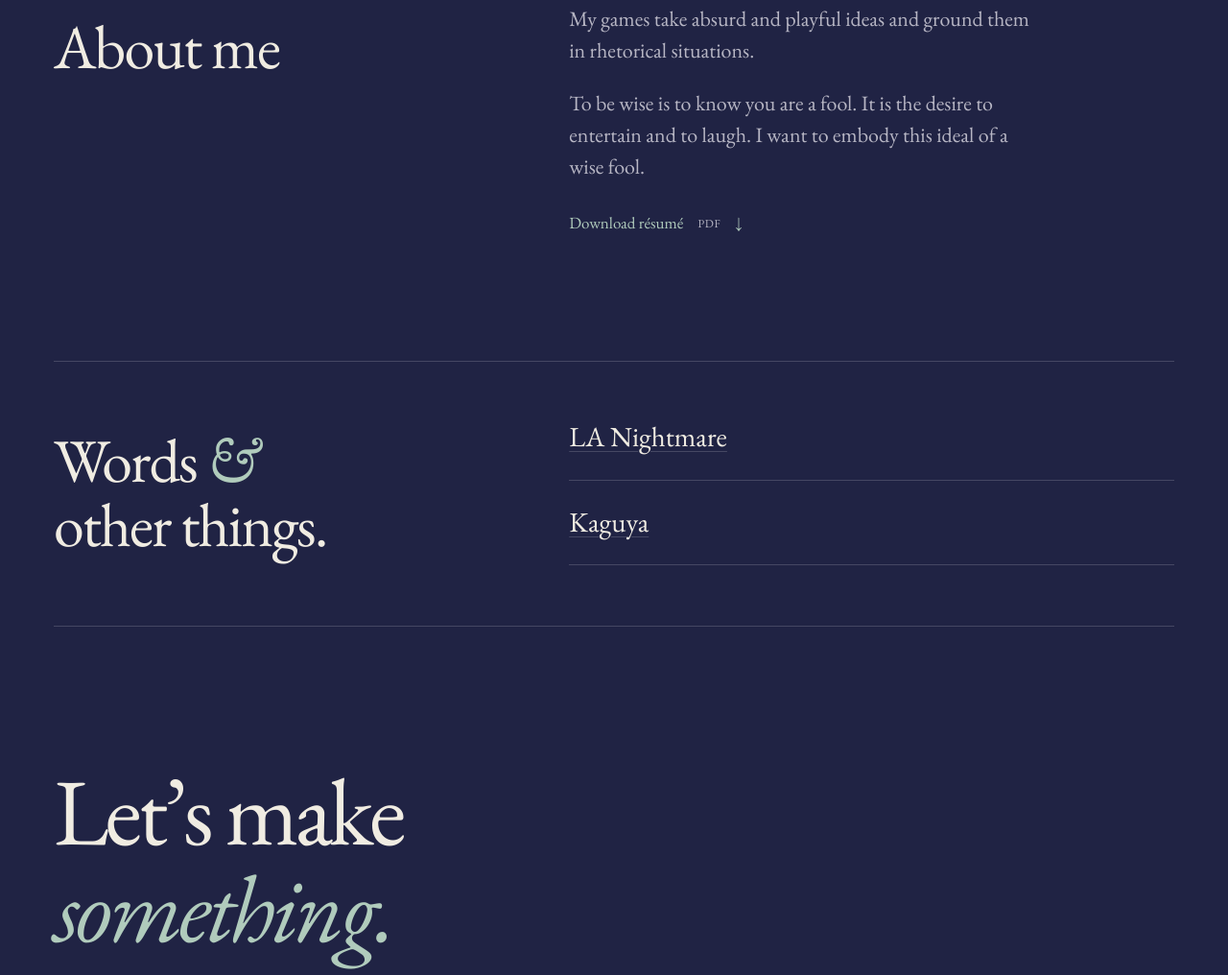
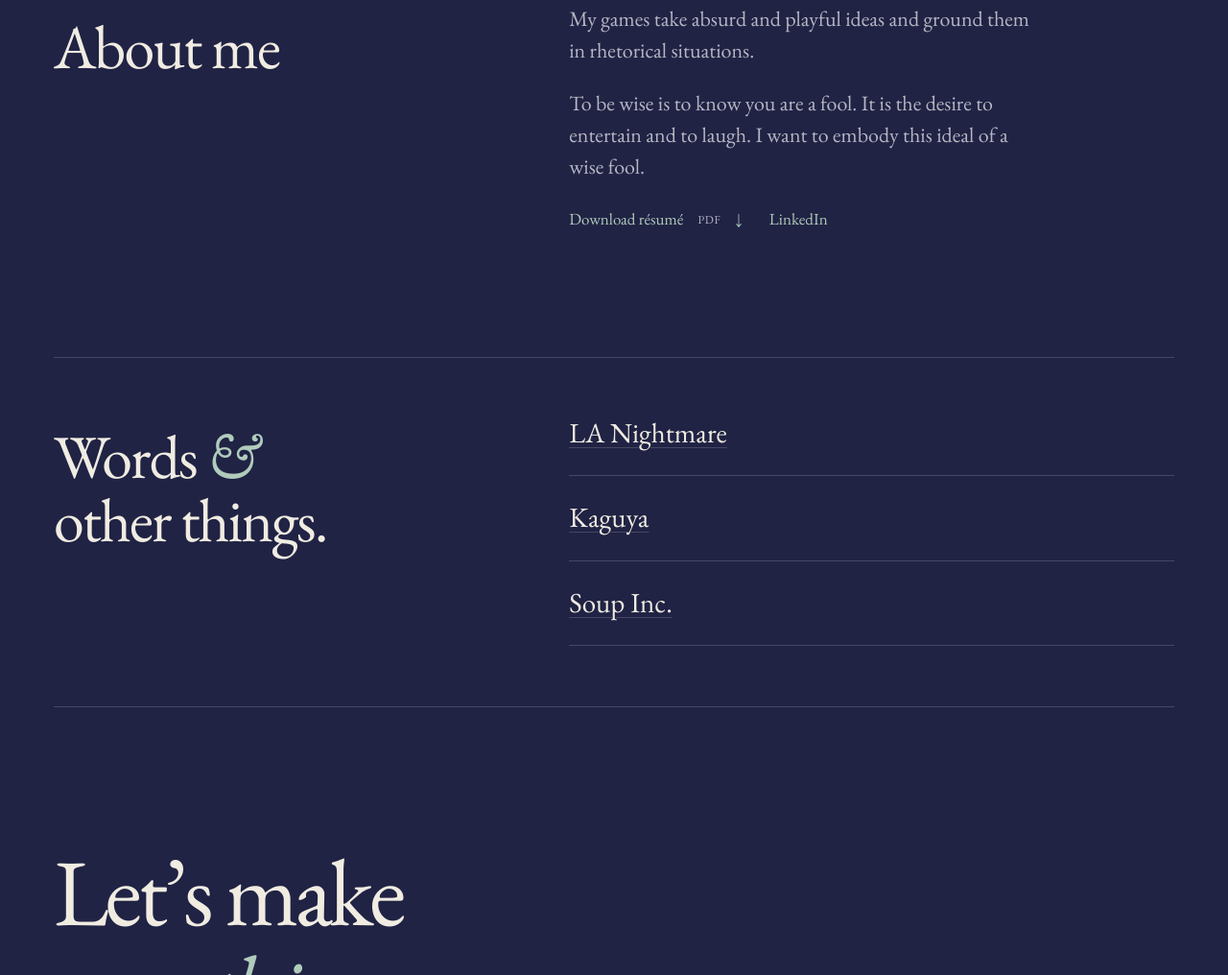
Before and after one commit to kiwikiwi7/miles-sanger.com, a website: page index.html in a window 1280 px wide. Shown: the part 2647-3663 px from the top of the page at 96% size. Drawn offline with Linux system fonts and the light colour scheme; a web font is replaced by a local one.

Commit message:
Add LinkedIn profile and Soup Inc PDF

```diff
--- a/index.html
+++ b/index.html
@@ -52,8 +52,8 @@
     <p class="project-roles">Associate Producer <span class="role-status">In development</span></p>
     <div class="project-links"><a class="text-link" href="https://www.quarterlifepounder.com/" target="_blank" rel="noopener noreferrer">Visit the game website<span class="sr-only"> (opens in a new tab)</span></a></div></div>
   </article></div><div class="all-games-link"><a class="text-link" href="./games/">All games <span aria-hidden="true">→</span></a></div></section>
-  <section class="about wrap" id="about" aria-labelledby="about-title"><div class="about-label reveal"><h2 id="about-title">About me</h2></div><div class="about-copy reveal"><p>My games take absurd and playful ideas and ground them in rhetorical situations.</p><p>To be wise is to know you are a fool. It is the desire to entertain and to laugh. I want to embody this ideal of a wise fool.</p><div class="bio-links"><a class="text-link" href="./assets/miles-sanger-resume.pdf" download="Miles-Sanger-Resume.pdf">Download résumé <span class="file-type">PDF</span><span aria-hidden="true">↓</span></a></div></div></section>
-  <section class="writing wrap" id="writing" aria-labelledby="writing-title"><div class="writing-inner reveal"><div><h2 id="writing-title">Words <i>&amp;</i><br> other things.</h2></div><div class="poetry-list"><a class="poem-link" href="./writing/la-nightmare/">LA Nightmare</a><a class="poem-link" href="./writing/kaguya/">Kaguya</a></div></div></section>
+  <section class="about wrap" id="about" aria-labelledby="about-title"><div class="about-label reveal"><h2 id="about-title">About me</h2></div><div class="about-copy reveal"><p>My games take absurd and playful ideas and ground them in rhetorical situations.</p><p>To be wise is to know you are a fool. It is the desire to entertain and to laugh. I want to embody this ideal of a wise fool.</p><div class="bio-links"><a class="text-link" href="./assets/miles-sanger-resume.pdf" download="Miles-Sanger-Resume.pdf">Download résumé <span class="file-type">PDF</span><span aria-hidden="true">↓</span></a><a class="text-link" href="https://www.linkedin.com/in/miles-behrenhausen-sanger" target="_blank" rel="noopener noreferrer">LinkedIn<span class="sr-only"> (opens in a new tab)</span></a></div></div></section>
+  <section class="writing wrap" id="writing" aria-labelledby="writing-title"><div class="writing-inner reveal"><div><h2 id="writing-title">Words <i>&amp;</i><br> other things.</h2></div><div class="poetry-list"><a class="poem-link" href="./writing/la-nightmare/">LA Nightmare</a><a class="poem-link" href="./writing/kaguya/">Kaguya</a><a class="poem-link" href="./assets/poetry/soup-inc.pdf">Soup Inc.</a></div></div></section>
   <section class="contact wrap" id="contact" aria-labelledby="contact-title"><div class="reveal"><h2 id="contact-title">Let’s make<br><i>something.</i></h2><a class="contact-email" href="mailto:behrenha@usc.edu">behrenha@usc.edu</a></div></section>
 </main>
   <footer class="site-footer wrap"><span>Curiosity <i>&amp;</i> foolishness.</span></footer>
--- a/scripts/build.mjs
+++ b/scripts/build.mjs
@@ -55,8 +55,8 @@ const home = `<main id="main">
     <figure class="hero-emblem"><div class="emblem-frame"><span class="frame-corner top-left"></span><span class="frame-corner top-right"></span><img src="./assets/reading-fool.png" alt="A reading jester: a fool absorbed in a book" width="760" height="753" fetchpriority="high"><span class="frame-corner bottom-left"></span><span class="frame-corner bottom-right"></span></div><figcaption>A wise <i>fool.</i></figcaption></figure>
   </section>
   <section class="work wrap" id="work" aria-labelledby="work-title"><div class="section-heading reveal"><h2 id="work-title">Selected <i>work.</i></h2></div><div class="project-list">${projects.map(projectRow).join('')}</div><div class="all-games-link"><a class="text-link" href="./games/">All games <span aria-hidden="true">→</span></a></div></section>
-  <section class="about wrap" id="about" aria-labelledby="about-title"><div class="about-label reveal"><h2 id="about-title">About me</h2></div><div class="about-copy reveal"><p>My games take absurd and playful ideas and ground them in rhetorical situations.</p><p>To be wise is to know you are a fool. It is the desire to entertain and to laugh. I want to embody this ideal of a wise fool.</p><div class="bio-links"><a class="text-link" href="./assets/miles-sanger-resume.pdf" download="Miles-Sanger-Resume.pdf">Download résumé <span class="file-type">PDF</span><span aria-hidden="true">↓</span></a></div></div></section>
-  <section class="writing wrap" id="writing" aria-labelledby="writing-title"><div class="writing-inner reveal"><div><h2 id="writing-title">Words <i>&amp;</i><br> other things.</h2></div><div class="poetry-list">${poems.map(p => `<a class="poem-link" href="./writing/${p.slug}/">${esc(p.title)}</a>`).join('')}</div></div></section>
+  <section class="about wrap" id="about" aria-labelledby="about-title"><div class="about-label reveal"><h2 id="about-title">About me</h2></div><div class="about-copy reveal"><p>My games take absurd and playful ideas and ground them in rhetorical situations.</p><p>To be wise is to know you are a fool. It is the desire to entertain and to laugh. I want to embody this ideal of a wise fool.</p><div class="bio-links"><a class="text-link" href="./assets/miles-sanger-resume.pdf" download="Miles-Sanger-Resume.pdf">Download résumé <span class="file-type">PDF</span><span aria-hidden="true">↓</span></a><a class="text-link" href="https://www.linkedin.com/in/miles-behrenhausen-sanger" target="_blank" rel="noopener noreferrer">LinkedIn<span class="sr-only"> (opens in a new tab)</span></a></div></div></section>
+  <section class="writing wrap" id="writing" aria-labelledby="writing-title"><div class="writing-inner reveal"><div><h2 id="writing-title">Words <i>&amp;</i><br> other things.</h2></div><div class="poetry-list">${poems.map(p => `<a class="poem-link" href="./writing/${p.slug}/">${esc(p.title)}</a>`).join('')}<a class="poem-link" href="./assets/poetry/soup-inc.pdf">Soup Inc.</a></div></div></section>
   <section class="contact wrap" id="contact" aria-labelledby="contact-title"><div class="reveal"><h2 id="contact-title">Let’s make<br><i>something.</i></h2><a class="contact-email" href="mailto:behrenha@usc.edu">behrenha@usc.edu</a></div></section>
 </main>`;
 
--- a/styles.css
+++ b/styles.css
@@ -28,7 +28,7 @@
 @media(max-width:700px){.poem-page{padding-block:30px 60px}.poem{margin-top:45px}.poem h1{margin-bottom:36px}.poem-body{font-size:20px;line-height:1.65}.poem-link{font-size:27px}.hero-emblem figcaption{font-size:19px}}
 
 .all-games-link{display:flex;justify-content:flex-end;padding-top:24px}
-.bio-links{margin-top:26px}
+.bio-links{margin-top:26px;display:flex;align-items:center;flex-wrap:wrap;gap:14px 28px}
 .file-type{font-size:12px;letter-spacing:.06em;color:var(--muted)}
 .games-page{padding-block:50px 100px;min-height:80vh}
 .games-page>h1{font-size:clamp(58px,7vw,90px);letter-spacing:-.03em;margin:60px 0 50px}
```
Also changed, not shown: 1 other file.
